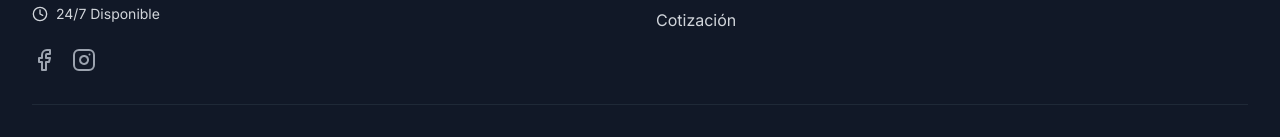
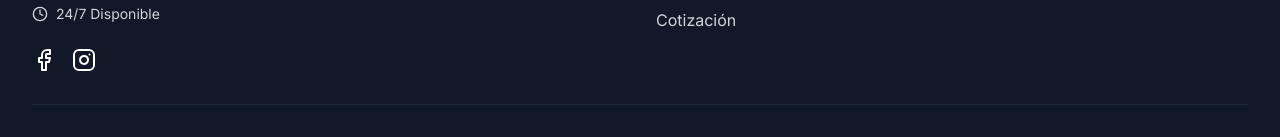
Before and after one commit to Metras-Solutions/aircraftcleaning, a Next.js app: page / in a window 1280 px wide. Shown: the part 2472-2609 px from the top of the page. Built offline with nearby package versions, Linux system fonts and the light colour scheme.

Commit message:
Actualización de footer RRSS

```diff
--- a/components/footer.tsx
+++ b/components/footer.tsx
@@ -29,12 +29,12 @@ export default function Footer() {
 
             {/* Redes Sociales */}
             <div className="flex space-x-4 mt-4 sm:mt-6">
-              <a href="#" className="text-gray-400 hover:text-blue-500 transition-colors">
-                <Facebook className="h-5 w-5 sm:h-6 sm:w-6" />
-              </a>
-              <a href="#" className="text-gray-400 hover:text-pink-500 transition-colors">
-                <Instagram className="h-5 w-5 sm:h-6 sm:w-6" />
-              </a>
+               <a href="https://www.facebook.com/share/16ttTX7YgB/" target="_blank" rel="noopener noreferrer">
+            <Facebook />
+          </a>
+             <a href="https://www.instagram.com/hyn_aircraft_cleaning?igsh=ejl1cnd1bHlpNjR5" target="_blank" rel="noopener noreferrer">
+            <Instagram />
+          </a>
             </div>
           </div>
 
```
